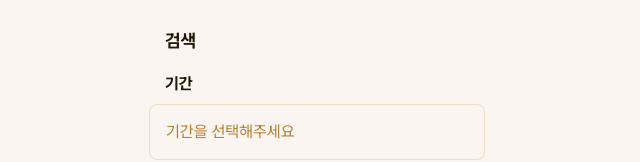
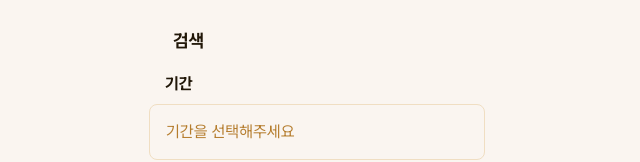
Before and after one commit to dec-project/haeyum-client, a React (Vite) app: page /search in a window 1280 px wide. Shown: the top 162 px of the page, without its empty margins (323-963 px from the left). Built offline with nearby package versions, Linux system fonts and the light colour scheme.

Commit message:
fix: appbar 아이콘 수직 정렬

```diff
--- a/src/common/components/appbar/index.tsx
+++ b/src/common/components/appbar/index.tsx
@@ -47,18 +47,23 @@ const Container = styled.div`
 const Left = styled.div`
   display: flex;
   align-items: top;
-  gap: 1rem;
-  span {
+
+  & > div {
+    display: flex;
+    align-items: center;
+  }
+
+  & > span {
+    margin-left: 24px;
     ${({ theme }) => theme.typography.title3.bold}
   }
 `;
 
-const Right = styled.div`
+const Right = styled.div``;
+
+const Icon = styled.div`
   display: flex;
   align-items: center;
-`;
-
-const Icon = styled.div`
   cursor: pointer;
 `;
 
```
